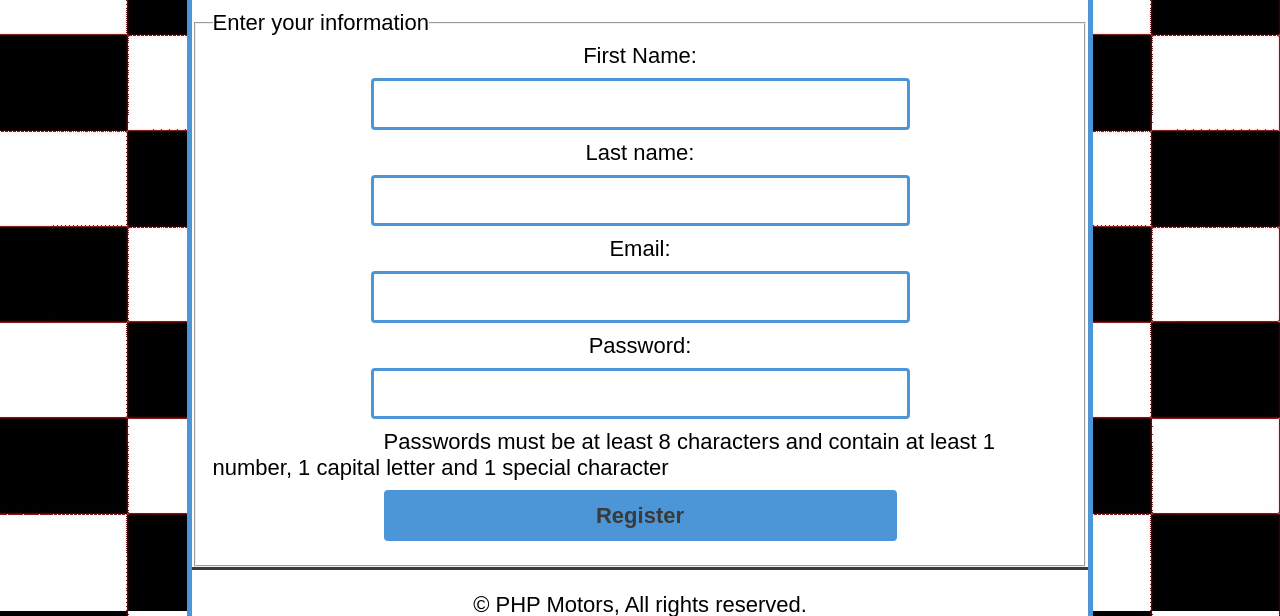
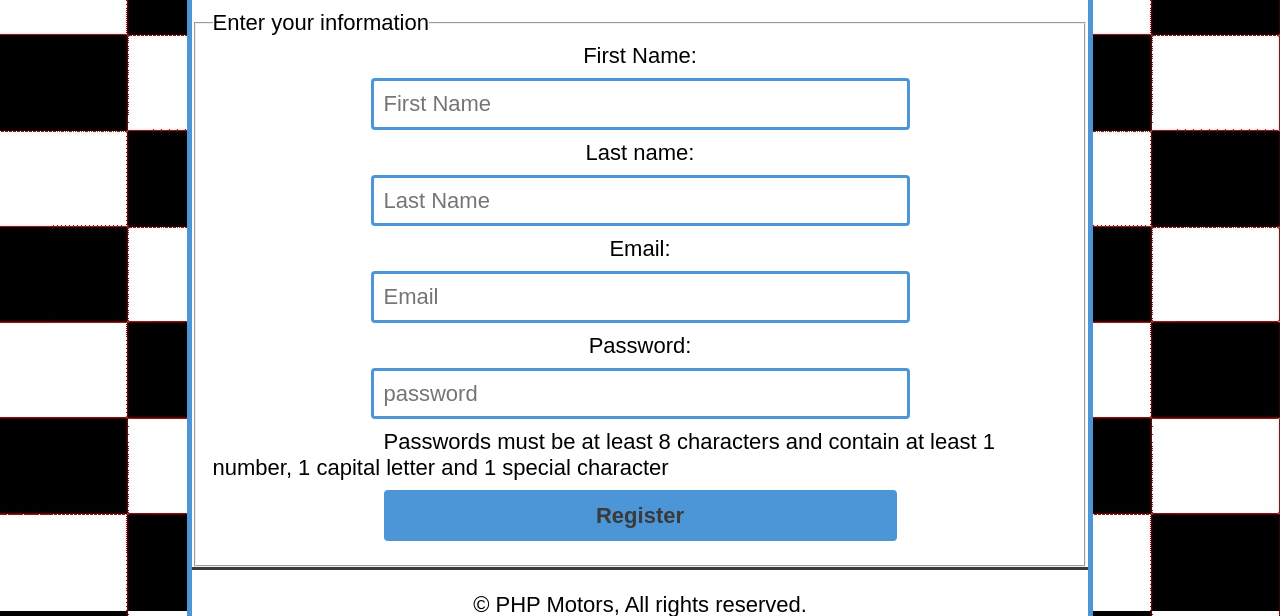
Before and after one commit to hbowlby1/CSE340, a PHP site: page /phpmotors/accounts/index.php/?action=registration in a window 1280 px wide. Shown: the part 157-773 px from the top of the page. Run offline with PHP 8.4, Linux system fonts and the light colour scheme; data that the repository does not hold is empty; some web fonts are replaced.

Commit message:
enhancement 4: added placeholders

```diff
--- a/phpmotors/view/login.php
+++ b/phpmotors/view/login.php
@@ -22,10 +22,10 @@
             <legend>Enter your Information</legend>
 
             <label for="email" class="test"><span>Email:</span></label>
-            <input type="email" id="email" name="email" required>
+            <input placeholder ="Email"type="email" id="email" name="email" required>
 
             <label for="password" class="test"><span>Password:</span></label>
-            <input type="password" id="password" name="password" required pattern="(?=^.{8,}$)(?=.*\d)(?=.*\W+)(?![.\n])(?=.*[A-Z])(?=.*[a-z]).*$">
+            <input placeholder ="Password" type="password" id="password" name="password" required pattern="(?=^.{8,}$)(?=.*\d)(?=.*\W+)(?![.\n])(?=.*[A-Z])(?=.*[a-z]).*$">
             <span class="passwordInfo">Passwords must be at least 8 characters and contain at least 1 number, 1 capital letter and 1 special character</span>
             <input type="submit" value="sign-in" class="sign-in">
             <input type="hidden" name="action" value=Login>
--- a/phpmotors/view/registration.php
+++ b/phpmotors/view/registration.php
@@ -21,16 +21,16 @@
             <fieldset>
                 <legend>Enter your information</legend>
                 <label for="firstName"><span>First Name:</span></label>
-                <input type="text" id="firstName" name="firstName" required>
+                <input placeholder ="First Name"type="text" id="firstName" name="firstName" required>
 
                 <label for="lastName"><span>Last name:</span></label>
-                <input type="text" id="lastName" name="lastName" required>
+                <input placeholder ="Last Name"type="text" id="lastName" name="lastName" required>
 
                 <label for="email"><span>Email:</span></label>
-                <input type="email" id="email" name="email" required>
+                <input placeholder ="Email"type="email" id="email" name="email" required>
 
                 <label for="password"><span>Password: </span></label>
-                <input type="password" id="password" name="password" required pattern="(?=^.{8,}$)(?=.*\d)(?=.*\W+)(?![.\n])(?=.*[A-Z])(?=.*[a-z]).*$">
+                <input type="password" id="password" name="password" placeholder ="password" required pattern="(?=^.{8,}$)(?=.*\d)(?=.*\W+)(?![.\n])(?=.*[A-Z])(?=.*[a-z]).*$">
                 <span class="passwordInfo">Passwords must be at least 8 characters and contain at least 1 number, 1 capital letter and 1 special character</span>
 
                 <input type="submit" name="submit" id="regBtn" class="sign-in" value="Register">
```
